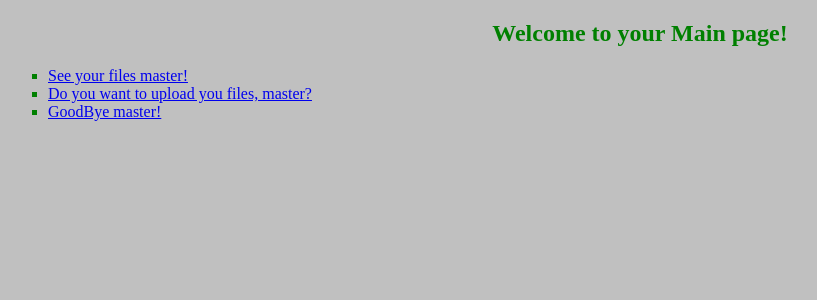
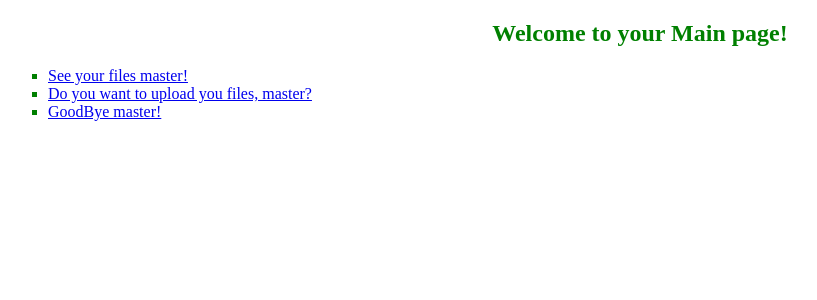
Before and after one commit to iceteeblackman/innopolis_exam, a Flask app: page / in a window 1280 px wide. Shown: the top 300 px of the page, without its empty margins (0-817 px from the left). Run offline with Flask 2, Linux system fonts and the light colour scheme; the visitor is signed in with stand-in values (Sample User, id 1).

Commit message:
Update style.css

```diff
--- a/exam/static/style.css
+++ b/exam/static/style.css
@@ -1,6 +1,6 @@
 body {
   color: green;
-  background-color: silver;
+  background-color: f0f8ff;
 }
 
 H2 {
```
